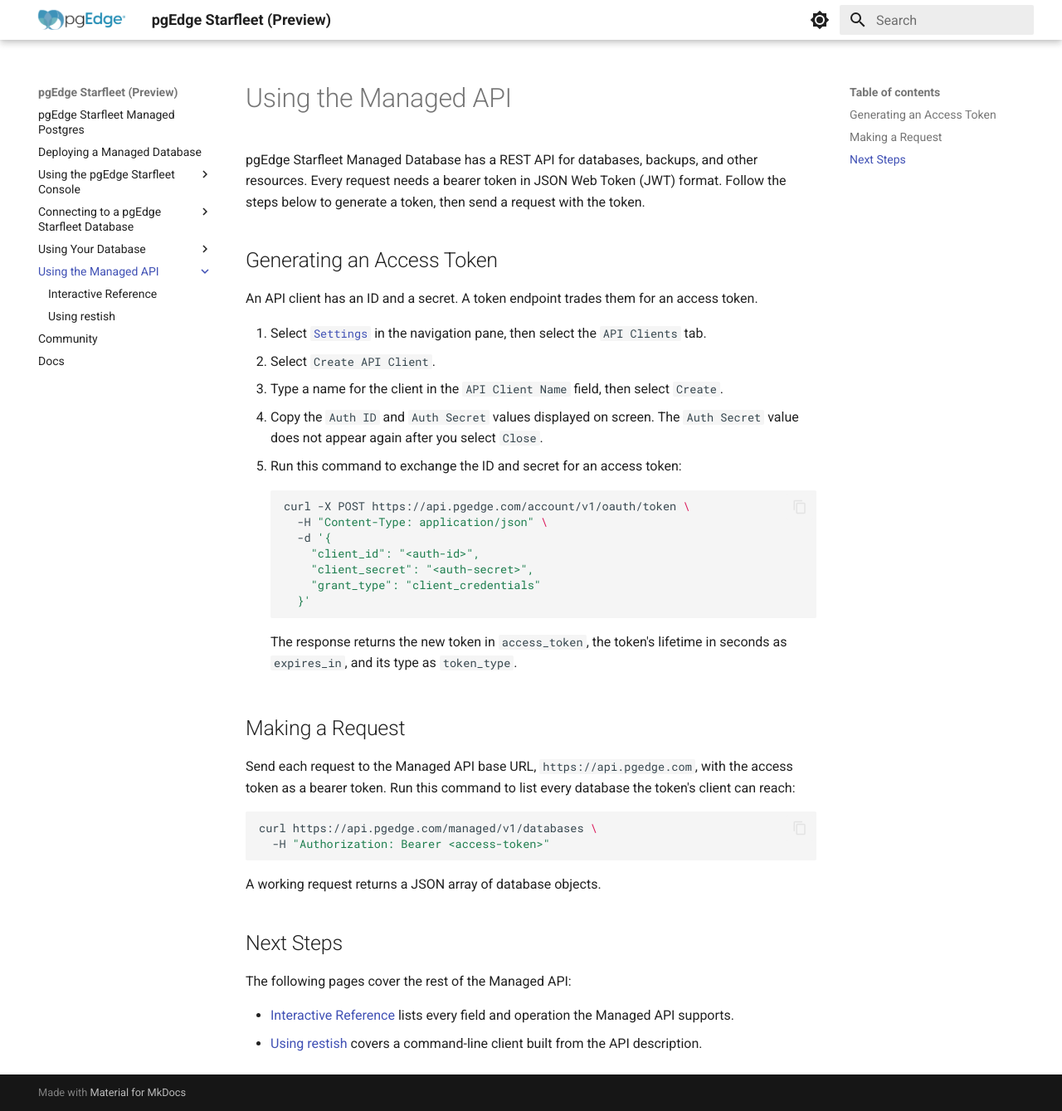
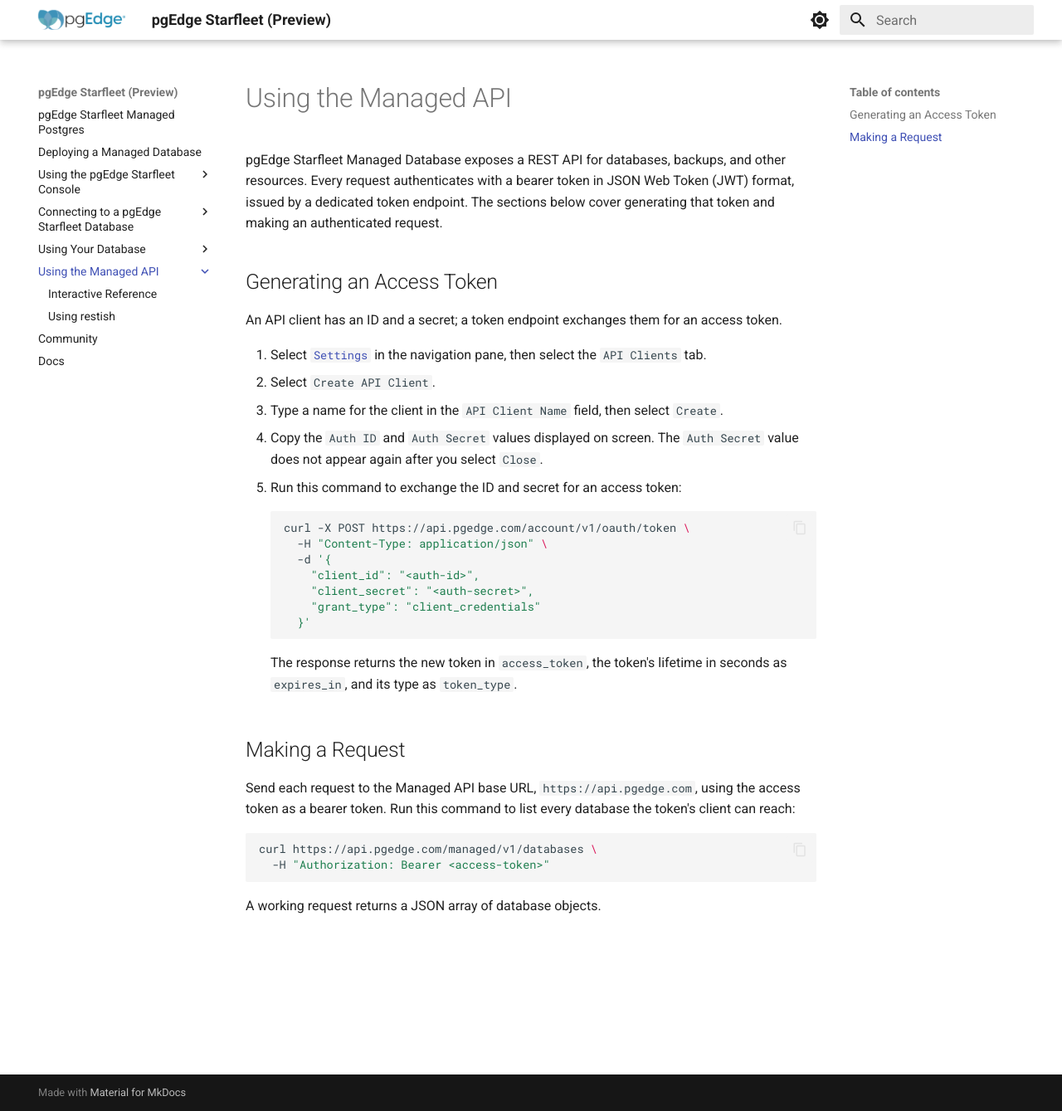
Before and after one commit to pgEdge/pgedge-starfleet-docs, an MkDocs documentation site: the page built from docs/api/index.md, in a window 1280 px wide and 1339 px high. Shown: the whole window at 83% size. Built offline with MkDocs 1.6.1 and Material for MkDocs 9.7.7, drawn with Linux system fonts in a browser that asks for light colours.

Commit message:
Polish Managed API and database docs intros for formal voice
Fix cross-sentence pronoun references, remove meta-framing ("This
page describes/walks you through"), drop a stray Next Steps
section, and tighten wording across api/index.md, api/reference.md,
api/restish.md, database_details.md, and loading_data.md.

````diff
--- a/docs/api/index.md
+++ b/docs/api/index.md
@@ -1,13 +1,14 @@
 # Using the Managed API
 
-pgEdge Starfleet Managed Database has a REST API for databases, backups, and
-other resources. Every request needs a bearer token in JSON Web Token
-(JWT) format. Follow the steps below to generate a token, then send a
-request with the token.
+pgEdge Starfleet Managed Database exposes a REST API for databases,
+backups, and other resources. Every request authenticates with a bearer
+token in JSON Web Token (JWT) format, issued by a dedicated token
+endpoint. The sections below cover generating that token and making an
+authenticated request.
 
 ## Generating an Access Token
 
-An API client has an ID and a secret. A token endpoint trades them
+An API client has an ID and a secret; a token endpoint exchanges them
 for an access token.
 
 1. Select [`Settings`](../using_console/settings.md#the-api-clients-tab)
@@ -36,7 +37,7 @@ for an access token.
 ## Making a Request
 
 Send each request to the Managed API base URL, `https://api.pgedge.com`,
-with the access token as a bearer token. Run this command to list every
+using the access token as a bearer token. Run this command to list every
 database the token's client can reach:
 
 ```bash
@@ -45,12 +46,3 @@ curl https://api.pgedge.com/managed/v1/databases \
 ```
 
 A working request returns a JSON array of database objects.
-
-## Next Steps
-
-The following pages cover the rest of the Managed API:
-
-* [Interactive Reference](reference.md) lists every field and
-  operation the Managed API supports.
-* [Using restish](restish.md) covers a command-line client built from
-  the API description.
````
Also changed, not shown: docs/api/reference.md (+1 -1 lines), docs/api/restish.md (+4 -9 lines), docs/using_database/database_details.md (+2 -2 lines), docs/using_database/loading_data.md (+2 -2 lines).
